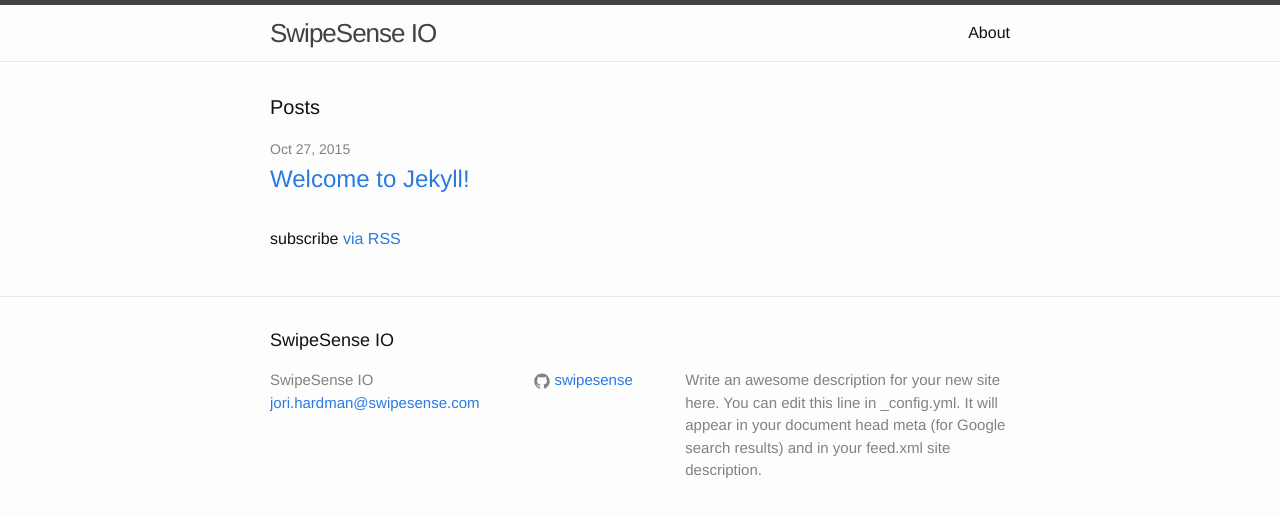
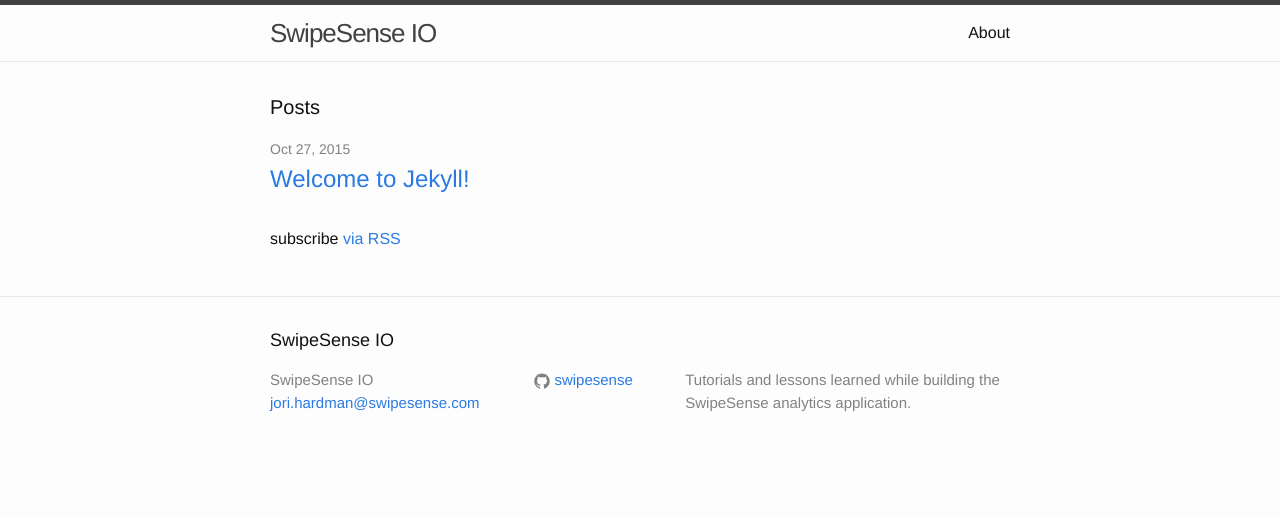
Before and after one commit to swipesense/swipesense.github.io, a Jekyll site: the page built from index.html, in a window 1280 px wide. Shown: the top 517 px of the page. Built offline with Jekyll 4.4.1, drawn with Linux system fonts in a browser that asks for light colours.

Commit message:
Description.

```diff
--- a/_config.yml
+++ b/_config.yml
@@ -9,9 +9,7 @@
 title: SwipeSense IO
 email: jori.hardman@swipesense.com
 description: > # this means to ignore newlines until "baseurl:"
-  Write an awesome description for your new site here. You can edit this
-  line in _config.yml. It will appear in your document head meta (for
-  Google search results) and in your feed.xml site description.
+  Tutorials and lessons learned while building the SwipeSense analytics application.
 baseurl: "" # the subpath of your site, e.g. /blog
 url: "https://www.swipesense.com" # the base hostname & protocol for your site
 github_username:  swipesense
```
